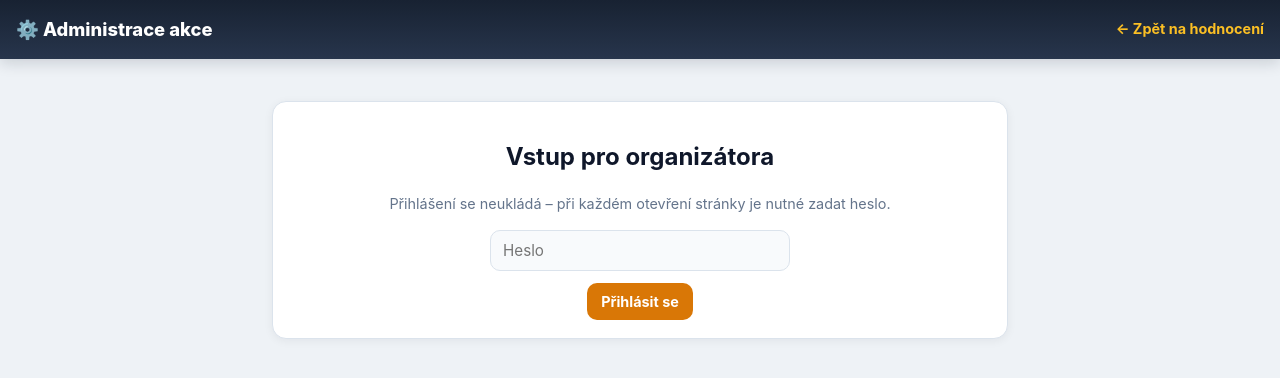
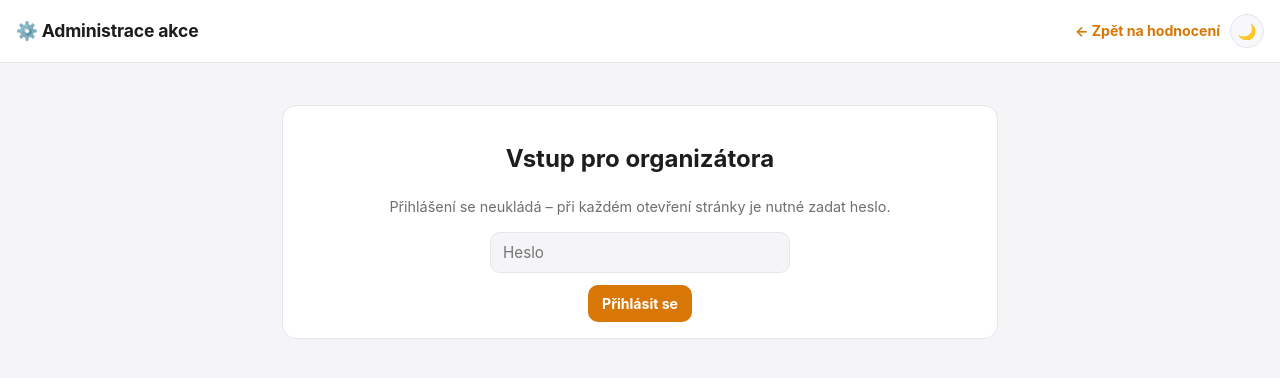
Before and after one commit to felixdoktor/pochod-prahou, a plain HTML site: page admin.html in a window 1280 px wide. Drawn offline with Linux system fonts and the light colour scheme.

Commit message:
Update admin.html

```diff
--- a/admin.html
+++ b/admin.html
@@ -7,55 +7,94 @@
     <script src="https://cdn.sheetjs.com/xlsx-0.20.3/package/dist/xlsx.full.min.js"></script>
     <style>
         :root {
-            --primary: #182232;
-            --primary-soft: #27354c;
+            --bg: #f5f5f7;
+            --header-bg: #ffffff;
+            --surface: #ffffff;
+            --surface-alt: #f8f8fa;
+            --text: #1d1d1f;
+            --muted: #6e6e73;
+            --border: #e5e5ea;
             --accent: #d97706;
             --accent-hover: #b45309;
-            --bg: #eef2f6;
-            --card: #ffffff;
-            --text: #0f172a;
-            --muted: #64748b;
-            --border: #dbe3ec;
+            --accent-fg: #ffffff;
             --danger: #dc2626;
-            --success: #15803d;
-            --shadow: 0 2px 10px rgba(15, 23, 42, 0.06);
+            --success: #16a34a;
         }
+
+        body.theme-dark {
+            --bg: #111214;
+            --header-bg: #16181c;
+            --surface: #18191c;
+            --surface-alt: #1e2024;
+            --text: #f3f4f6;
+            --muted: #9ca3af;
+            --border: #2a2d32;
+            --accent: #f59e0b;
+            --accent-hover: #fbbf24;
+            --accent-fg: #111214;
+            --danger: #f87171;
+            --success: #4ade80;
+        }
+
         * { box-sizing: border-box; font-family: -apple-system, BlinkMacSystemFont, "Segoe UI", Roboto, sans-serif; }
-        body { margin: 0; background: var(--bg); color: var(--text); padding-bottom: 52px; line-height: 1.45; }
+        body {
+            margin: 0;
+            background: var(--bg);
+            color: var(--text);
+            padding-bottom: 52px;
+            line-height: 1.45;
+            transition: background-color 0.2s ease, color 0.2s ease;
+        }
 
         header {
-            background: linear-gradient(180deg, var(--primary) 0%, var(--primary-soft) 100%);
-            color: white;
-            padding: 16px;
+            background: var(--header-bg);
+            color: var(--text);
+            padding: 14px 16px;
             display: flex;
             justify-content: space-between;
             align-items: center;
-            box-shadow: 0 4px 14px rgba(15, 23, 42, 0.16);
+            gap: 10px;
+            border-bottom: 1px solid var(--border);
         }
-        header h1 { margin: 0; font-size: 1.15rem; font-weight: 800; }
-        header a { color: #fbbf24; text-decoration: none; font-size: 0.9rem; font-weight: 700; }
+        header h1 { margin: 0; font-size: 1.1rem; font-weight: 700; letter-spacing: -0.01em; }
+        .header-right { display: flex; align-items: center; gap: 10px; }
+        header a { color: var(--accent); text-decoration: none; font-size: 0.88rem; font-weight: 700; }
         header a:hover { text-decoration: underline; }
 
-        .container { max-width: 760px; margin: 0 auto; padding: 14px 12px; }
+        .theme-toggle {
+            width: 34px;
+            height: 34px;
+            border-radius: 999px;
+            border: 1px solid var(--border);
+            background: var(--surface-alt);
+            color: var(--text);
+            font-size: 0.95rem;
+            cursor: pointer;
+            display: inline-flex;
+            align-items: center;
+            justify-content: center;
+        }
+        .theme-toggle:hover { border-color: var(--accent); }
+
+        .container { max-width: 740px; margin: 0 auto; padding: 14px 12px; }
         .card {
-            background: var(--card);
+            background: var(--surface);
             border-radius: 14px;
-            padding: 18px 16px;
-            margin-bottom: 14px;
+            padding: 16px;
+            margin-bottom: 12px;
             border: 1px solid var(--border);
-            box-shadow: var(--shadow);
         }
-        .card h3 { margin: 0 0 12px; font-size: 1.05rem; }
+        .card h3 { margin: 0 0 12px; font-size: 1.02rem; letter-spacing: -0.01em; }
 
         .form-row { display: grid; grid-template-columns: 1fr 2fr; gap: 10px; margin-bottom: 10px; }
         .form-group { display: flex; flex-direction: column; margin-bottom: 10px; }
         label {
-            font-size: 0.74rem;
+            font-size: 0.72rem;
             font-weight: 700;
             color: var(--muted);
             text-transform: uppercase;
-            margin-bottom: 5px;
-            letter-spacing: 0.02em;
+            margin-bottom: 4px;
+            letter-spacing: 0.03em;
         }
         input[type="text"], input[type="password"], input[type="number"], input[type="url"] {
             padding: 10px 12px;
@@ -63,38 +102,35 @@
             border-radius: 10px;
             font-size: 0.95rem;
             width: 100%;
-            background: #f8fafc;
+            background: var(--bg);
             color: var(--text);
         }
-        input:focus {
-            outline: none;
-            border-color: var(--accent);
-            background: #ffffff;
-        }
+        input:focus { outline: none; border-color: var(--accent); }
         .checkbox-row { display: flex; align-items: center; gap: 8px; margin: 10px 0; font-size: 0.9rem; }
 
         .btn {
-            background: var(--accent); color: white; border: none; padding: 10px 14px;
-            border-radius: 10px; font-weight: 700; cursor: pointer; font-size: 0.9rem;
+            background: var(--accent); color: var(--accent-fg); border: none; padding: 10px 14px;
+            border-radius: 10px; font-weight: 700; cursor: pointer; font-size: 0.88rem;
         }
         .btn:hover { background: var(--accent-hover); }
         .btn-sm { padding: 6px 10px; font-size: 0.78rem; border-radius: 8px; }
-        .btn-danger { background: var(--danger); }
-        .btn-secondary { background: #64748b; }
-        .btn-success { background: var(--success); }
+        .btn-danger { background: var(--danger); color: #ffffff; }
+        .btn-secondary { background: var(--surface-alt); color: var(--text); border: 1px solid var(--border); }
+        .btn-secondary:hover { border-color: var(--accent); }
+        .btn-success { background: var(--success); color: #ffffff; }
 
         .btn-group { display: flex; flex-wrap: wrap; gap: 8px; }
 
         .stop-item {
             display: flex; justify-content: space-between; align-items: center;
-            padding: 12px 6px; border-bottom: 1px solid #e2e8f0; gap: 10px;
+            padding: 11px 6px; border-bottom: 1px solid var(--border); gap: 10px;
         }
         .stop-item:last-child { border-bottom: none; }
-        .stop-thumb { width: 44px; height: 44px; object-fit: cover; border-radius: 8px; border: 1px solid var(--border); flex-shrink: 0; }
+        .stop-thumb { width: 42px; height: 42px; object-fit: cover; border-radius: 8px; border: 1px solid var(--border); flex-shrink: 0; }
         .stop-actions { display: flex; gap: 4px; flex-shrink: 0; flex-wrap: wrap; justify-content: flex-end; }
 
         table { width: 100%; border-collapse: collapse; font-size: 0.82rem; }
-        th, td { padding: 8px 6px; border-bottom: 1px solid #e2e8f0; text-align: left; }
+        th, td { padding: 8px 6px; border-bottom: 1px solid var(--border); text-align: left; }
         th { color: var(--muted); font-size: 0.72rem; text-transform: uppercase; }
 
         .hidden { display: none !important; }
@@ -104,12 +140,14 @@
 
 <header>
     <h1>⚙️ Administrace akce</h1>
-    <a href="index.html">← Zpět na hodnocení</a>
+    <div class="header-right">
+        <a href="index.html">← Zpět na hodnocení</a>
+        <button class="theme-toggle" id="themeToggleBtn" onclick="toggleTheme()" title="Přepnout světlý / tmavý režim">🌙</button>
+    </div>
 </header>
 
 <div class="container">
 
-    <!-- PŘIHLÁŠENÍ (BEZ ZAPAMATOVÁNÍ) -->
     <div id="authBox" class="card" style="text-align: center; margin-top: 28px;">
         <h2>Vstup pro organizátora</h2>
         <p style="color: var(--muted); font-size: 0.9rem;">
@@ -119,10 +157,8 @@
         <button class="btn" onclick="checkAdmin()">Přihlásit se</button>
     </div>
 
-    <!-- ADMIN ROZHRANÍ -->
     <div id="adminContent" class="hidden">
 
-        <!-- NASTAVENÍ AKCE A TRASY -->
         <div class="card">
             <h3>🏷️ Nastavení akce a trasy</h3>
             <div class="form-group">
@@ -136,7 +172,6 @@
             <button class="btn" onclick="saveSettings()">Uložit nastavení akce</button>
         </div>
 
-        <!-- FORMULÁŘ PRO PŘIDÁNÍ / ÚPRAVU ZASTÁVKY -->
         <div class="card">
             <h3 id="formTitle">➕ Přidat novou hospodu / zastávku</h3>
             <input type="hidden" id="editId">
@@ -182,7 +217,7 @@
             <div class="checkbox-row">
                 <input type="checkbox" id="stopIsTrain">
                 <label for="stopIsTrain" style="margin:0; text-transform: none; font-size: 0.9rem; color: var(--text);">
-                    Toto není hospoda (např. cesta vlakem – světle šedé podbarvení a vyřazení z „Top hospody“)
+                    Toto není hospoda (např. cesta vlakem – jiné podbarvení a vyřazení z „Top hospody“)
                 </label>
             </div>
 
@@ -192,19 +227,16 @@
             </div>
         </div>
 
-        <!-- SEZNAM ZASTÁVEK S ŠIPKAMI -->
         <div class="card">
             <h3>Seznam zastávek</h3>
             <div id="stopsContainer">Načítám...</div>
         </div>
 
-        <!-- ÚČASTNÍCI A AKTIVITA -->
         <div class="card">
             <h3>👥 Účastníci a jejich aktivita</h3>
             <div id="usersContainer">Načítám...</div>
         </div>
 
-        <!-- EXPORT, ZÁLOHA, OBNOVA A SMAZÁNÍ HODNOCENÍ -->
         <div class="card">
             <h3>📊 Excel export, záloha a čištění dat</h3>
             <p style="font-size: 0.85rem; color: var(--muted); margin-top: 0;">
@@ -227,11 +259,30 @@
     const FIREBASE_URL = "https://pochod-55bcd-default-rtdb.europe-west1.firebasedatabase.app";
     const ADMIN_PASSWORD = "pivo2026";
     const DEFAULT_EVENT_TITLE = "🍺 Pochod Prahou 21. 11. 2026";
+    const THEME_KEY = "pochod_theme_v1";
 
     let settingsData = { eventTitle: DEFAULT_EVENT_TITLE, routeUrl: "" };
     let stops = [];
     let usersMap = {};
     let backupDownloadedForReset = false;
+
+    function applyTheme(mode) {
+        const isDark = mode === "dark";
+        document.body.classList.toggle("theme-dark", isDark);
+        const btn = document.getElementById("themeToggleBtn");
+        if (btn) btn.textContent = isDark ? "☀️" : "🌙";
+    }
+
+    function toggleTheme() {
+        const isDark = document.body.classList.contains("theme-dark");
+        const next = isDark ? "light" : "dark";
+        localStorage.setItem(THEME_KEY, next);
+        applyTheme(next);
+    }
+
+    window.addEventListener("DOMContentLoaded", () => {
+        applyTheme(localStorage.getItem(THEME_KEY) || "light");
+    });
 
     function checkAdmin() {
         const passInput = document.getElementById("adminPass");
```
